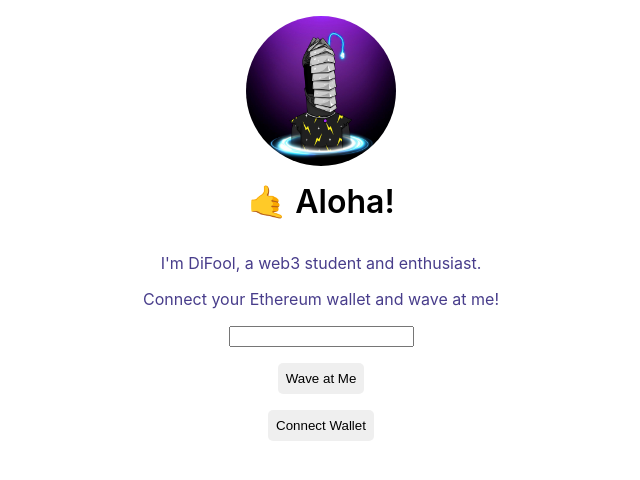
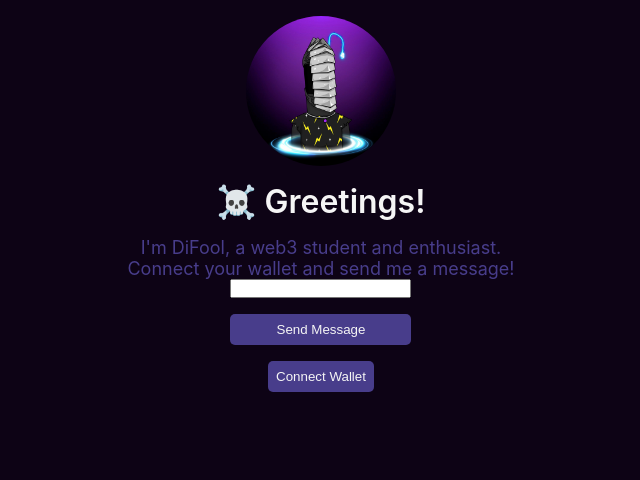
Before and after one commit to BunsDev/web3-msg-me-react, a React (Create React App) app: page / in a window 1280 px wide. Shown: the top 480 px of the page, without its empty margins (319-959 px from the left). Built offline with nearby package versions, Linux system fonts and the light colour scheme.

Commit message:
moved button inside form; updated styles;

```diff
--- a/src/App.css
+++ b/src/App.css
@@ -1,3 +1,36 @@
+* {
+  box-sizing: border-box;
+  margin: 0;
+  padding: 0;
+}
+
+:root {
+  --dark: #0d0315;
+  --grey: #161522;
+  --blue: darkslateblue;
+  --white: whitesmoke;
+
+  --sm: 18px;
+}
+
+body {
+  background-color: var(--dark);
+  color: var(--blue);
+}
+
+h1 {
+  color: var(--white);
+}
+
+p {
+  font-size: var(--sm);
+}
+
+form {
+  display: flex;
+  flex-direction: column;
+}
+
 .mainContainer {
   display: flex;
   justify-content: center;
@@ -21,7 +54,6 @@
 
 .bio {
   text-align: center;
-  color: darkslateblue;
   margin-top: 16px;
 }
 
@@ -31,6 +63,8 @@
   padding: 8px;
   border: 0;
   border-radius: 5px;
+  background-color: var(--blue);
+  color: var(--white);
 }
 
 .avatar {
@@ -38,3 +72,19 @@
   border-radius: 50%;
   margin-bottom: 1rem;
 }
+
+.account {
+  margin: 1rem;
+  text-align: center;
+}
+
+.msgContainer {
+  background-color: var(--grey);
+  margin: 1rem;
+  padding: 1rem;
+  border-radius: 5px;
+}
+
+.msgContainer h2 {
+  color: whitesmoke;
+}
--- a/src/App.js
+++ b/src/App.js
@@ -125,29 +125,32 @@ useEffect(() => {
     <div className="mainContainer">
       <div className="dataContainer">
         <img className="avatar" src={pfp} alt="" />
-        <div className="header">
-        🤙 Aloha!
-        </div>
+        <h1 className="header">
+        ☠️ Greetings!
+        </h1>
 
         <div className="bio">
           <p>I'm DiFool, a web3 student and enthusiast.</p>
-          <p>Connect your Ethereum wallet and wave at me!</p>
+          <p>Connect your wallet and send me a message!</p>
         </div>
 
         {currentAccount && (
-          <>
+          <div className="account">
           <p>Connected account:</p>
           <p>{currentAccount}</p>
-          </>
+          </div>
         )}
 
-        <form>
-          <input type="text" onChange={e => setMessage(e.target.value)}/>
+        <form onSubmit={e => {
+          e.preventDefault();
+          wave();
+        }}>
+          <input type="text" onChange={e => setMessage(e.target.value)} required/>
+          <button className="waveButton">
+            Send Message
+          </button>
         </form>
 
-        <button className="waveButton" onClick={wave}>
-          Wave at Me
-        </button>
         {!currentAccount && (
           <button className="waveButton" onClick={connectWallet}>
             Connect Wallet
@@ -156,10 +159,10 @@ useEffect(() => {
 
         {allWaves.map((wave, index) => {
           return (
-            <div key={index} style={{ backgroundColor: "OldLace", marginTop: "16px", padding: "8px" }}>
-              <div>Address: {wave.address}</div>
-              <div>Time: {wave.timestamp.toString()}</div>
-              <div>Message: {wave.message}</div>
+            <div key={index} className="msgContainer">
+              <h2>{wave.message}</h2>
+              <div>From: {wave.address}</div>
+              <div>Date: {wave.timestamp.toString()}</div>
             </div>)
         })}
       </div>
```
